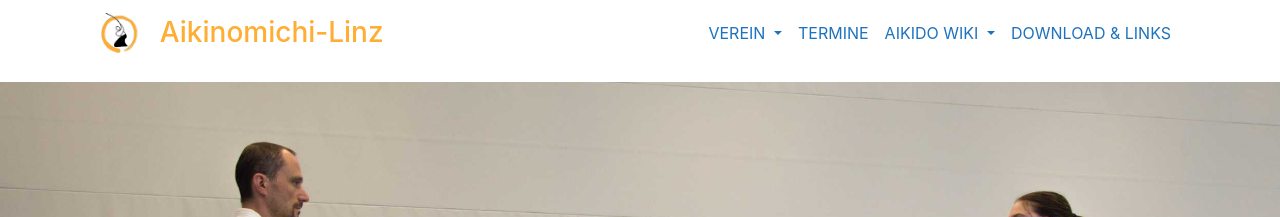
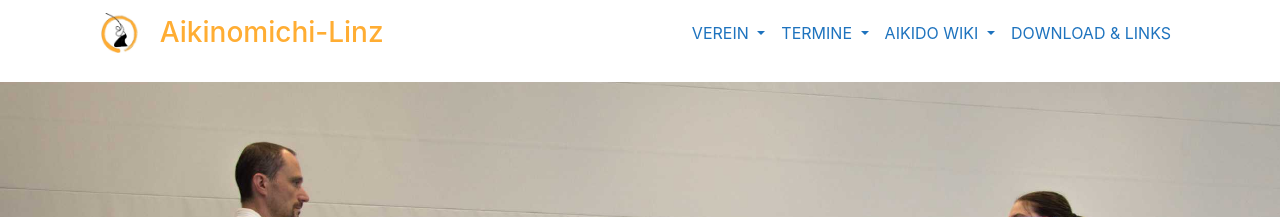
Before and after one commit to TWachs/aikinomichi-linz, a Jekyll site: the page built from index.md, in a window 1280 px wide. Shown: the top 217 px of the page. Built offline with Jekyll 4.4.1, drawn with Linux system fonts in a browser that asks for light colours; nearby versions of some CDN libraries.

Commit message:
corrections

```diff
--- a/_includes/header.html
+++ b/_includes/header.html
@@ -22,8 +22,14 @@
           <a class="dropdown-item" href="{{ site.baseurl }}/vorstand">Vorstand</a>
         </div>
       </li>
-      <li class="nav-item">
-        <a href="{{ site.baseurl }}/termine" class="nav-link">Termine</a>
+      <li class="nav-item dropdown">
+        <a class="nav-link dropdown-toggle" href="" id="Termine" role="button" data-toggle="dropdown" aria-haspopup="true" aria-expanded="false">
+          Termine
+        </a>
+        <div class="dropdown-menu" aria-labelledby="Verein">
+          <a class="dropdown-item" href="{{ site.baseurl }}/aktuelles">Aktuelles</a>
+          <a class="dropdown-item" href="{{ site.baseurl }}/trainingsUndLehrgaenge">Trainings und Lehrgänge</a>
+        </div>
       </li>
       <li class="nav-item dropdown">
         <a class="nav-link dropdown-toggle" href="" id="Wiki" role="button" data-toggle="dropdown" aria-haspopup="true" aria-expanded="false">
```
Also changed, not shown: aktuelles.md (added, +9 -0 lines), trainingsUndLehrgaenge.md (renamed from termine.md, +1 -1 lines).
